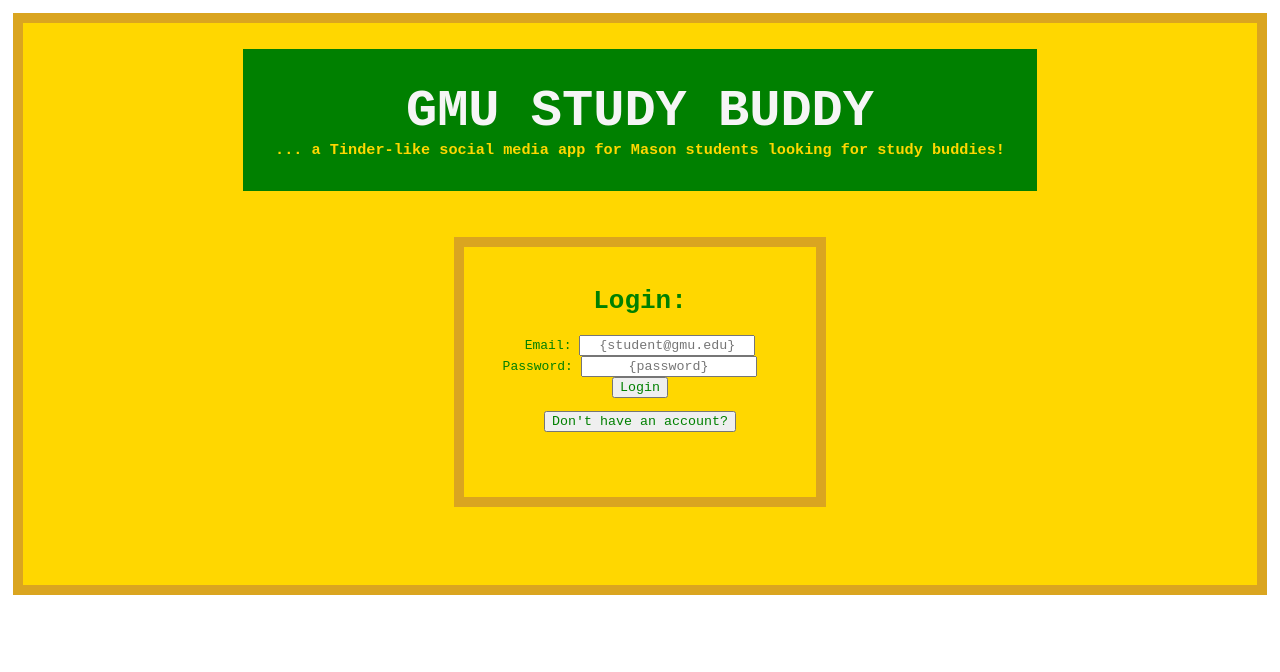
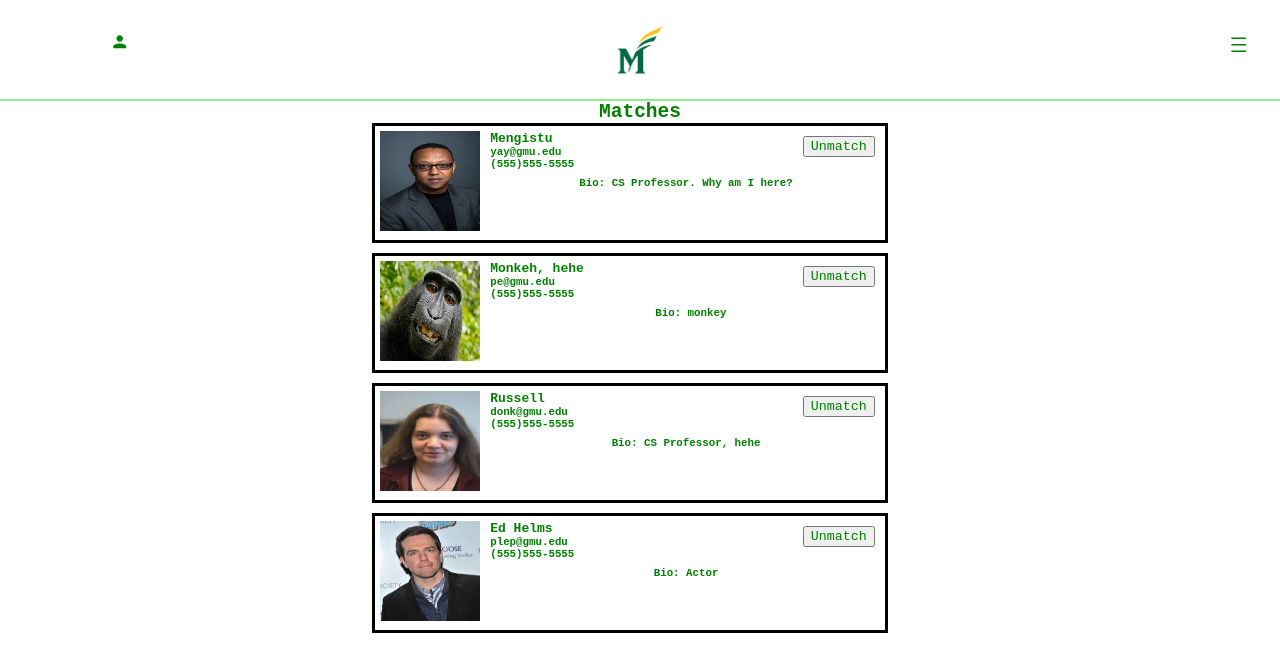
Before and after one commit to AngelynDisguise/GMU_STUDY_BUDDY, a React (Create React App) app in the folder frontend/: page /matches in a window 1280 px wide. Shown: the top 672 px of the page. Built offline with nearby package versions, Linux system fonts and the light colour scheme.

Commit message:
Added an unmatch button, styled some things,

```diff
--- a/frontend/src/App.css
+++ b/frontend/src/App.css
@@ -1,5 +1,4 @@
 * {
-    text-align: center;
     color: green;
     font-family: monospace;
     margin: .2em;
--- a/frontend/src/App.js
+++ b/frontend/src/App.js
@@ -11,6 +11,7 @@
 import Home from './components/Home';
 import Profile from './components/Profile';
 import Matches from './components/Matches';
+import MatchUser from './components/MatchUser'
 // import Chat from './components/Chat';
 
 //styles
@@ -21,6 +22,7 @@
 import './styles/Home.css';
 import './styles/Profile.css';
 import './styles/Matches.css';
+import './styles/MatchUser.css';
 // import './styles/Chat.css';
 
 function App() {
@@ -28,10 +30,10 @@
   //const [register, setRegister] = useState(false);
 
   //setToken(localStorage.getItem('token'));
-  console.log(localStorage.getItem('token'));
+  //console.log(localStorage.getItem('token'));
   //console.log("Register: "+register);
 
-  if(!token && !localStorage.getItem('token')) {
+  //if(!token && !localStorage.getItem('token')) {
     // if(register){
     //   console.log("App token: "+token+"\nRedirecting to Register...");
     //   return <Register setToken={setToken} setRegister={setRegister}/>
@@ -39,12 +41,12 @@
     //   console.log("App token: "+token+"\nRedirecting to Login...");
     //   return <Login setToken={setToken} setRegister={setRegister} />
     // }
-    console.log("App token: "+token+"\nRedirecting to Login...");
-    return <Login setToken={setToken} />
-  } else {
-    console.log("App token: "+token+"\nRedirecting to Home...");
+    //console.log("App token: "+token+"\nRedirecting to Login...");
+    //return <Login setToken={setToken} />
+  //} else {
+    //console.log("App token: "+token+"\nRedirecting to Home...");
 
-  }
+  //}
 
   return (
     <div className="App" >
@@ -62,6 +64,7 @@
           <Route path="/" element={<Home />} />
           <Route path="/profile" element={<Profile />} />
           <Route path="/matches" element={<Matches />} />
+          <Route path="/matchUser/:user" element={<MatchUser/>} />
           {/* <Route path="/chat" element={<Chat />} /> */}
         </Routes>
       </div>
--- a/frontend/src/components/Home.js
+++ b/frontend/src/components/Home.js
@@ -1,6 +1,6 @@
 import React, { useState } from 'react';
 import TinderCard from 'react-tinder-card';
-import { Link } from 'react-router-dom';
+import { Link, Route } from 'react-router-dom';
 import { IconButton } from '@mui/material';
 import InfoIcon from '@mui/icons-material/Info';
 import MatchUser from './MatchUser';
@@ -54,7 +54,9 @@
             >
               <h3>{student.name}</h3>
 
-              <Link to="/matchuser">
+              <Link
+                to={"/matchUser/" + student.name}
+              >
                 <IconButton>
                   <InfoIcon />
                 </IconButton>
--- a/frontend/src/components/MatchUser.js
+++ b/frontend/src/components/MatchUser.js
@@ -1,9 +1,14 @@
 import React from 'react';
+import { useParams } from 'react-router-dom'
 
-function MatchUser(student){
+function MatchUser() {
+
+    let { user } = useParams();
+
     return(
         <div className='wrapper'>
             <h1>User info</h1>
+            <h2>{user}</h2>
         </div>
     );
 }
--- a/frontend/src/components/Matches.js
+++ b/frontend/src/components/Matches.js
@@ -54,7 +54,10 @@
                           <h5>{student.number}</h5>
                         </div>
                         <div className='userinfo2'>
-                          <h5>{student.bio}</h5>
+                          <h5>Bio: {student.bio}</h5>
+                        </div>
+                        <div className='unmatch_Button'>
+                          <button type='submit'>Unmatch</button>
                         </div>
                     </ div>
                 ))}
--- a/frontend/src/styles/Home.css
+++ b/frontend/src/styles/Home.css
@@ -1,7 +1,5 @@
 .wrap > h1{
     justify-content: center;
-    position: relative;
-    left: -10px;
 }
 
 .card {
@@ -28,7 +26,6 @@
 .cardsContainer{
     display: flex;
     justify-content: center;
-
 }
 
 .Swipe{
--- a/frontend/src/styles/Matches.css
+++ b/frontend/src/styles/Matches.css
@@ -7,20 +7,23 @@
     display: flex;
     flex-direction: row;
     margin-right: 20px;
+    margin-bottom: 10px;
+    border: 3px solid black;
 }
 
 .profpic{
-    margin-right: 20px;
+    padding: 5px;
 }
 
 .userinfo{
-    display: flex;
-    flex-direction: column;
-    margin-right: 20px;
+    padding: 5px;
 }
 
 .userinfo2{
-    display: flex;
-    flex-direction: column;
+    margin: auto;
+}
 
+.unmatch_Button{
+    float: right;
+    padding: 10px;
 }
--- a/frontend/src/styles/Profile.css
+++ b/frontend/src/styles/Profile.css
@@ -1,5 +1,5 @@
 .wrapper{
     display: flex;
     flex-direction: column;
-
+    align-items: center;
 }
```
